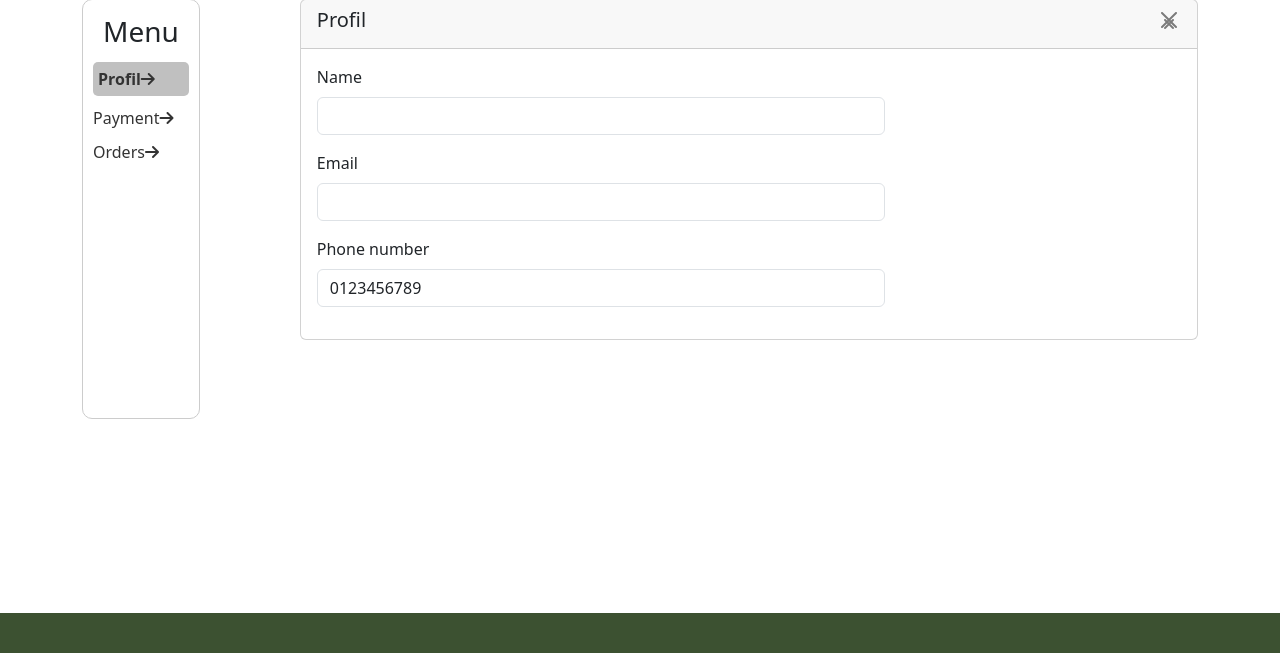
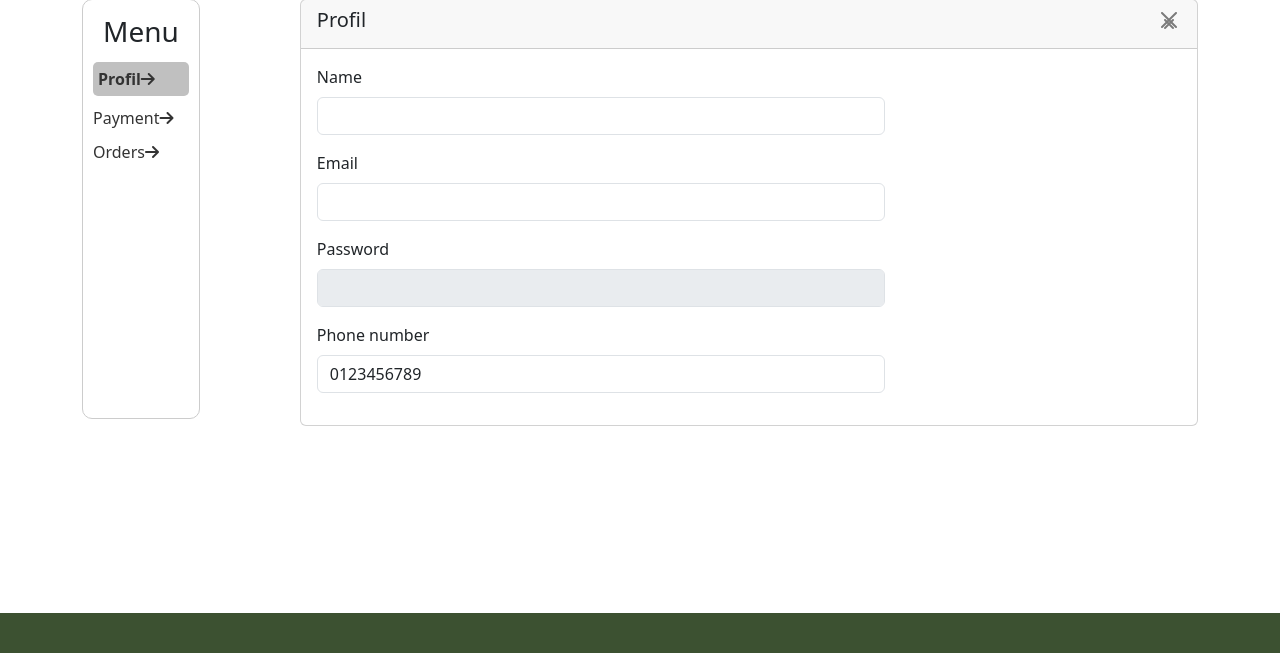
Before and after one commit to gktn-i/ProgLab_8, a PHP site: page /Profil.php in a window 1280 px wide. Shown: the part 147-800 px from the top of the page. Run offline with PHP 8.4, Linux system fonts and the light colour scheme.

Commit message:
Update Profil.php

```diff
--- a/Profil.php
+++ b/Profil.php
@@ -2,23 +2,32 @@
 session_start();
 $user = [];
 $email = [];
+$password_hash = [];
 
 if (isset($_SESSION["user_id"])) {
     $mysqli = require __DIR__ . "/Backend/database.php";
 
-
+    // Benutzerinformationen abrufen
     $user_sql = "SELECT * FROM user WHERE id = {$_SESSION["user_id"]}";
     $user_result = $mysqli->query($user_sql);
     if ($user_result && $user_result->num_rows > 0) {
         $user = $user_result->fetch_assoc();
     }
 
-
+    // E-Mail-Adresse abrufen
     $email_sql = "SELECT email FROM user WHERE id = {$_SESSION["user_id"]}";
     $email_result = $mysqli->query($email_sql);
     if ($email_result && $email_result->num_rows > 0) {
         $email_row = $email_result->fetch_assoc();
         $email = $email_row["email"];
+    }
+
+    // Passwort abrufen
+    $password_hash_sql = "SELECT password_hash FROM user WHERE id = {$_SESSION["user_id"]}";
+    $password_hash_result = $mysqli->query($password_hash_sql);
+    if ($password_hash_result && $password_hash_result->num_rows > 0) {
+        $password_hash_row = $password_hash_result->fetch_assoc();
+        $password_hash = $password_hash_row["password_hash"];
     }
 }
 
@@ -141,6 +150,12 @@ if (isset($_SESSION["user_id"])) {
                                     readonly>
                             </div>
                             <div class="mb-3">
+                                <label for="password" class="form-label">Password</label>
+                                <input type="password" class="form-control" id="password"
+                                    value="<?php echo isset($_SESSION["user_id"]) ? htmlspecialchars($password_hash) : ''; ?>"
+                                    disabled>
+                            </div>
+                            <div class="mb-3">
                                 <label for="tel" class="form-label">Phone number</label>
                                 <input type="tel" class="form-control" id="tel" value="0123456789">
                             </div>
```
